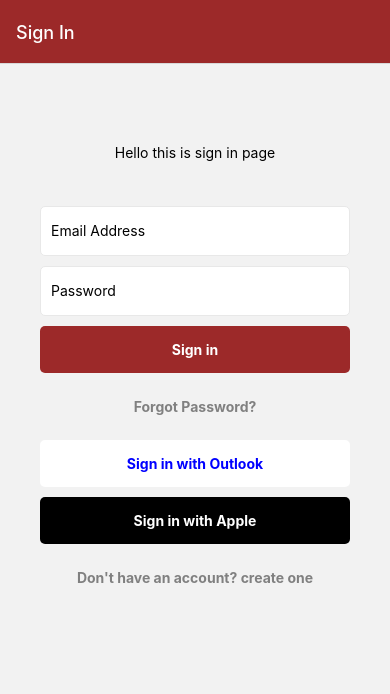
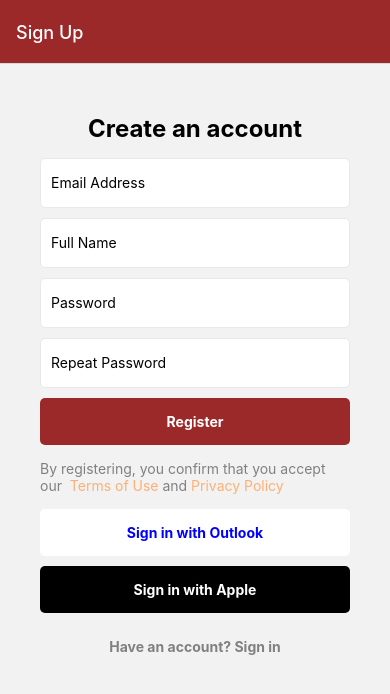
Before and after one commit to KhoobanS1/MhelpSapp, a React Native app: screen /SignUpScreen in a window 390 px wide. Shown: the top 694 px of the page. Built offline with nearby package versions, Linux system fonts and the light colour scheme.

Commit message:
sign up page done with refactoring (#7)

```diff
--- a/App.js
+++ b/App.js
@@ -4,6 +4,7 @@ import MentorFindScreen from "./src/components/screens/MentorFindScreen";
 import MeetingsScreen from "./src/components/screens/MeetingsScreen";
 import HomeScreen from "./src/components/screens/HomeScreen";
 import SignInScreen from "./src/components/screens/SignInScreen";
+import SignUpScreen from "./src/components/screens/SignUpScreen";
 
 const stack = createNativeStackNavigator();
 
@@ -15,7 +16,7 @@ export const App = () => {
   return (
     <NavigationContainer>
       <stack.Navigator
-        initialRouteName="SignInScreen"
+        initialRouteName="SignUpScreen"
         screenOptions={{
           headerStyle: { backgroundColor: "#9C2929" },
           headerTintColor: "white",
@@ -44,6 +45,11 @@ export const App = () => {
           component={SignInScreen}
           options={{ title: "Sign In" }}
         />
+        <stack.Screen
+          name="SignUpScreen"
+          component={SignUpScreen}
+          options={{ title: "Sign Up" }}
+        />
       </stack.Navigator>
     </NavigationContainer>
   );
--- /dev/null
+++ b/src/components/UI/SocialSignInButtons/SocialSignInButtons.js
@@ -0,0 +1,37 @@
+import React from "react";
+import { Pressable, StyleSheet, Text, View } from "react-native";
+import CustomButton from "../CustomButton/CustomButton";
+
+export const SocialSignInButtons = () => {
+  // Initialisations -------------------
+  const onSignInOutlook = () => {
+    console.warn("onSignInOutlook");
+  };
+
+  const onSignInApple = () => {
+    console.warn("onSignInApple");
+  };
+  // State -----------------------------
+  // Handlers --------------------------
+  // View ------------------------------
+  return (
+    <>
+      <CustomButton
+        text={"Sign in with Outlook"}
+        onPress={onSignInOutlook}
+        bgColor="white"
+        fgColor="blue"
+      />
+      <CustomButton
+        text={"Sign in with Apple"}
+        onPress={onSignInApple}
+        bgColor="black"
+        fgColor="white"
+      />
+    </>
+  );
+};
+
+const styles = StyleSheet.create({});
+
+export default SocialSignInButtons;
--- a/src/components/screens/SignInScreen.js
+++ b/src/components/screens/SignInScreen.js
@@ -2,6 +2,7 @@ import React, { useState } from "react";
 import { StyleSheet, View, Text, useWindowDimensions } from "react-native";
 import CustomInput from "../CustomInput/CustomInput";
 import CustomButton from "../UI/CustomButton/CustomButton";
+import SocialSignInButtons from "../UI/SocialSignInButtons/SocialSignInButtons";
 
 const SignInScreen = () => {
   const [email, setEmail] = useState("");
@@ -14,14 +15,6 @@ const SignInScreen = () => {
 
   const onForgotPasswordPressed = () => {
     console.warn("onForgotPasswordPressed");
-  };
-
-  const onSignInOutlook = () => {
-    console.warn("onSignInOutlook");
-  };
-
-  const onSignInApple = () => {
-    console.warn("onSignInApple");
   };
 
   const onSignUpPressed = () => {
@@ -52,18 +45,8 @@ const SignInScreen = () => {
         type="TERTIARY"
       />
 
-      <CustomButton
-        text={"Sign in with Outlook"}
-        onPress={onSignInOutlook}
-        bgColor="white"
-        fgColor="blue"
-      />
-      <CustomButton
-        text={"Sign in with Apple"}
-        onPress={onSignInApple}
-        bgColor="black"
-        fgColor="white"
-      />
+      <SocialSignInButtons />
+
       <CustomButton
         text="Don't have an account? create one"
         onPress={onSignUpPressed}
--- /dev/null
+++ b/src/components/screens/SignUpScreen.js
@@ -0,0 +1,99 @@
+import React, { useState } from "react";
+import { StyleSheet, View, Text } from "react-native";
+import CustomInput from "../CustomInput/CustomInput";
+import CustomButton from "../UI/CustomButton/CustomButton";
+import SocialSignInButtons from "../UI/SocialSignInButtons/SocialSignInButtons";
+
+const SignUpScreen = () => {
+  const [email, setEmail] = useState("");
+  const [fullName, setFullName] = useState("");
+  const [password, setPassword] = useState("");
+  const [passwordRepeat, setPasswordRepeat] = useState("");
+
+  const onRegisterPressed = () => {
+    console.warn("Register");
+  };
+
+  const onSignInPressed = () => {
+    console.warn("onSignInPressed");
+  };
+
+  const onTermsOfUsePressed = () => {
+    console.warn("onTermsOfUsePressed");
+  };
+
+  const onPrivacyPolicyPressed = () => {
+    console.warn("onPrivacyPolicyPressed");
+  };
+
+  return (
+    <View style={styles.root}>
+      <Text style={styles.title}>Create an account</Text>
+      <CustomInput
+        placeholder="Email Address"
+        value={email}
+        setValue={setEmail}
+      />
+      <CustomInput
+        placeholder="Full Name"
+        value={fullName}
+        setValue={setFullName}
+      />
+      <CustomInput
+        placeholder="Password"
+        value={password}
+        setValue={setPassword}
+        secureTextEntry={true}
+      />
+      <CustomInput
+        placeholder="Repeat Password"
+        value={passwordRepeat}
+        setValue={setPasswordRepeat}
+        secureTextEntry={true}
+      />
+      <CustomButton text={"Register"} onPress={onRegisterPressed} />
+      <Text style={styles.text}>
+        By registering, you confirm that you accept our{" "}
+        <Text style={styles.link} onPress={onTermsOfUsePressed}>
+          {" "}
+          Terms of Use
+        </Text>{" "}
+        and{" "}
+        <Text style={styles.link} onPress={onPrivacyPolicyPressed}>
+          Privacy Policy
+        </Text>
+      </Text>
+
+      <SocialSignInButtons />
+
+      <CustomButton
+        text="Have an account? Sign in"
+        onPress={onSignInPressed}
+        type="TERTIARY"
+      />
+    </View>
+  );
+};
+
+const styles = StyleSheet.create({
+  root: {
+    alignItems: "center",
+    padding: 40,
+  },
+  title: {
+    fontSize: 24,
+    fontWeight: "bold",
+    color: "black",
+    margin: 10,
+  },
+  text: {
+    color: "gray",
+    marginVertical: 10,
+  },
+
+  link: {
+    color: "#fdb075",
+  },
+});
+
+export default SignUpScreen;
```
